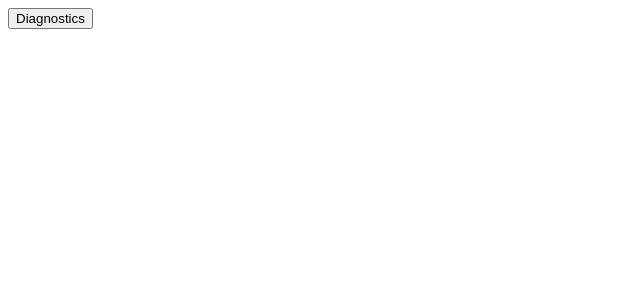
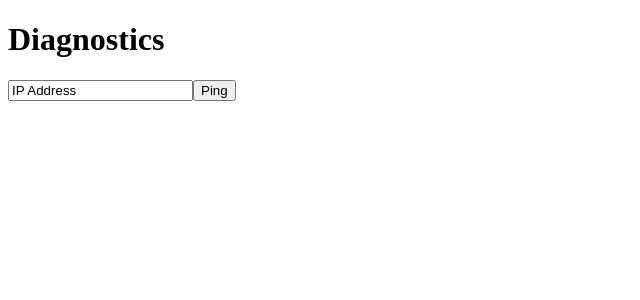
Before and after one commit to JosephPBaruch/ReactDash, a Next.js app in the folder next.js/learn/: page / in a window 1280 px wide. Shown: the top 300 px of the page, without its empty margins (0-640 px from the left). Built offline with nearby package versions, Linux system fonts and the light colour scheme.

Commit message:
Trying things out from work

```diff
--- a/next.js/learn/src/pages/index.tsx
+++ b/next.js/learn/src/pages/index.tsx
@@ -1,66 +1,50 @@
-import Head from 'next/head'
-import {react} from 'React'
-import { useState } from 'react'
-import { Inter } from 'next/font/google'
+import Head from 'next/head';
+import React from 'react';
 
-const inter = Inter({ subsets: ['latin'] })
-
-function Test(){
-    return <h1>Worked</h1>
+class Home extends React.Component {
+    constructor(props){
+        super(props);
+        this.state = {
+            hit: false,
+            ip: "IP Address",
+        };
     }
 
-function Top(){
-    // Define a state variable and its setter function
-    const [inputValue, setInputValue] = useState('');
-    const [showValue, setShowValue] = useState(false);
-    // Handle input change and update state
-    const handleInputChange = (event) => {
-        setInputValue(event.target.value);
-    };
-
-    const handleClick = () => {
-        setShowValue(!showValue);
-        //parseIP({this.state.inputValue})
+    handleClick = () => {
+        this.setState({
+            hit: true,
+        });
     }
 
-    function parseIP(){
-
+    handleChange = (event) => {
+        this.setState({
+            hit: false,
+            ip: event.target.value,
+        });
+    }
+    doit(){
+        console.log("hello");
     }
 
-    return (
-        <div>
-            <label>IP Address
-                <input
-                    type="text"
-                    value={inputValue}
-                    onChange={handleInputChange}
-                />
-                <button onClick={handleClick}>Submit</button>
-                {showValue && <Test />}
-                </label>
-        </div>
-  );
-}
-
-export default function Home() {
-    const [showValue, setShowValue] = useState(false);
-
-    const handleClick = () => {
-        setShowValue(!showValue);
-    }
-
+    render(){
         return (
             <>
                 <Head>
                     <title>Learning React</title>
-            <meta name="description" content="Generated by create next app" />
-            <meta name="viewport" content="width=device-width, initial-scale=1" />
-            <link rel="icon" href="/favicon.ico" />
                 </Head>
-        <main>
-            <button onClick={handleClick}>Diagnostics</button>
-            { showValue && <Top /> }
-        </main>
+                <h1>Diagnostics</h1>
+                <label>
+                    <input
+                        type="text"
+                        value={this.state.ip}
+                        onChange={this.handleChange}
+                    />
+                    <button onClick={this.handleClick}>Ping</button>
+                </label>
+                {this.state.hit && this.state.ip}
             </>
-  )
+        );
     }
+}
+
+export default Home;
```
Lines whose indentation alone changed are shown as unchanged.
